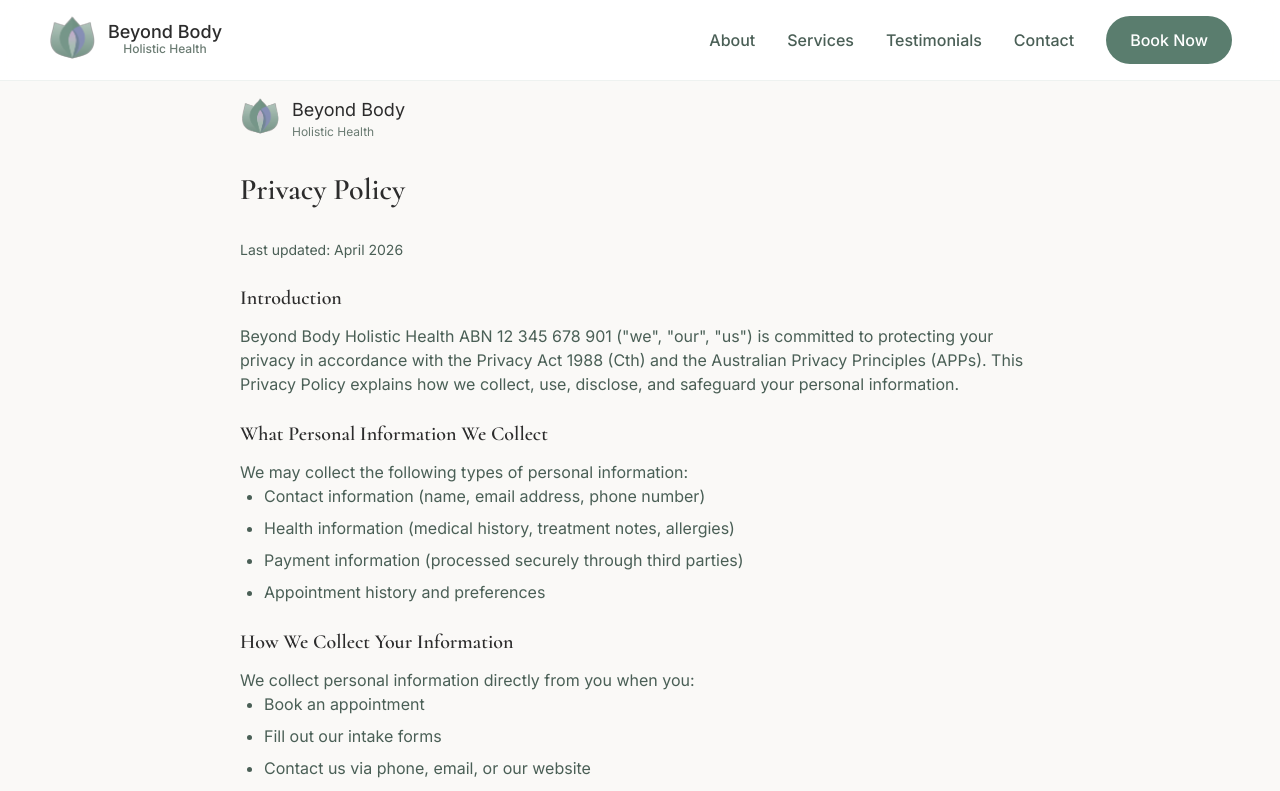
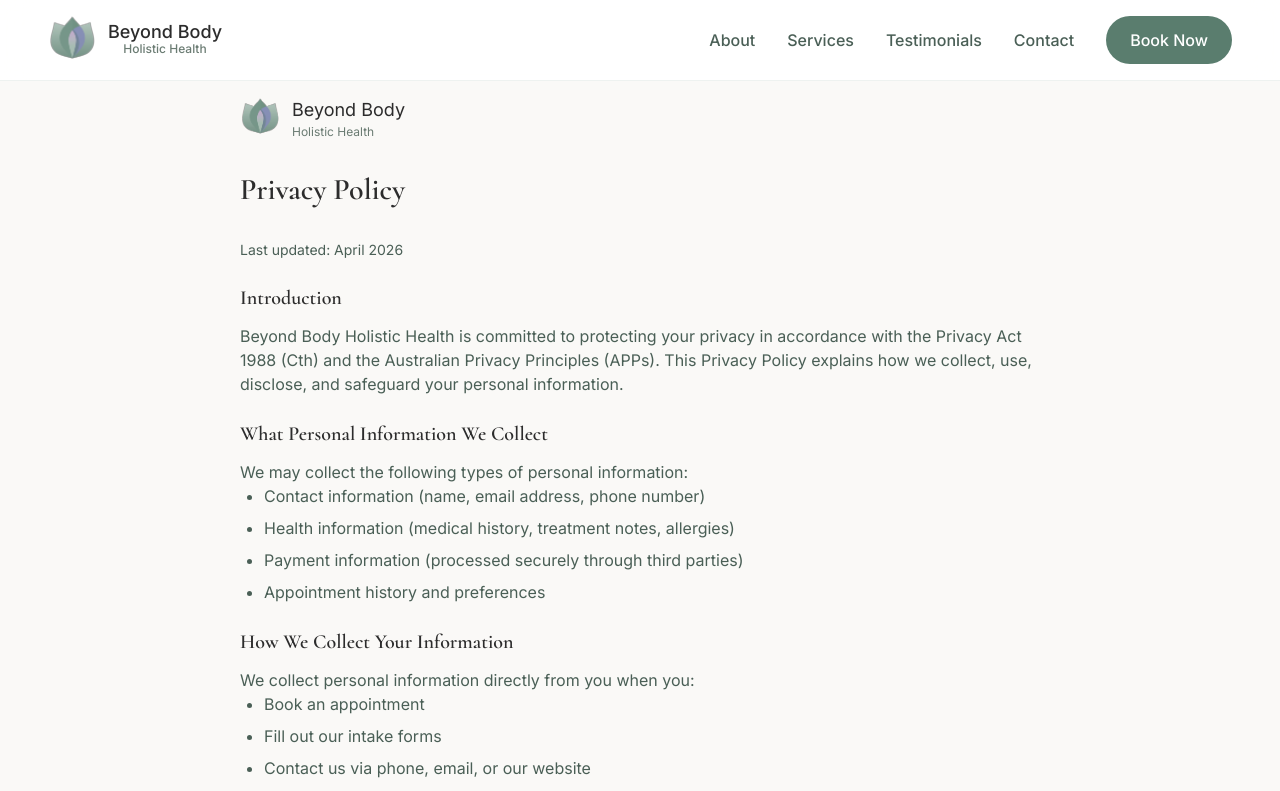
Before and after one commit to LXMachado/holistic-health-redesign, a React (Vite) app: page /privacy in a window 1280 px wide. Shown: the top 791 px of the page. Built offline with nearby package versions, Linux system fonts and the light colour scheme.

Commit message:
docs(ui): remove ABN from privacy policy introduction

```diff
--- a/src/app/components/PrivacyPolicy.tsx
+++ b/src/app/components/PrivacyPolicy.tsx
@@ -21,7 +21,7 @@ export function PrivacyPolicy() {
           <section>
             <h2 className="text-xl font-semibold text-[#2c2c2c] mb-3">Introduction</h2>
             <p>
-              Beyond Body Holistic Health ABN 12 345 678 901 ("we", "our", "us") is committed to protecting
+              Beyond Body Holistic Health is committed to protecting
               your privacy in accordance with the Privacy Act 1988 (Cth) and the Australian Privacy Principles
               (APPs). This Privacy Policy explains how we collect, use, disclose, and safeguard your personal
               information.
```
